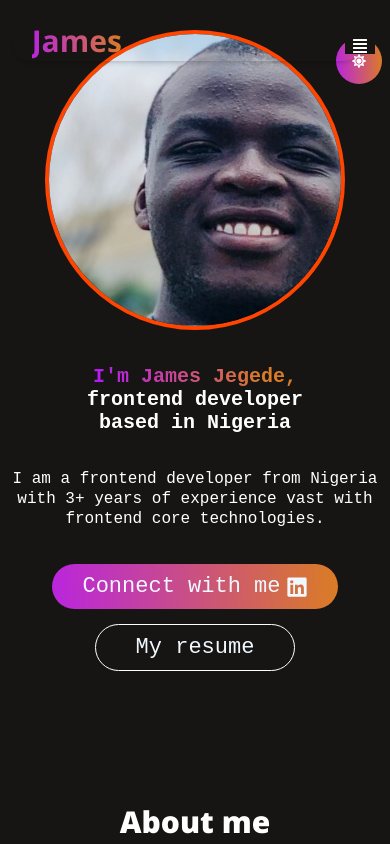
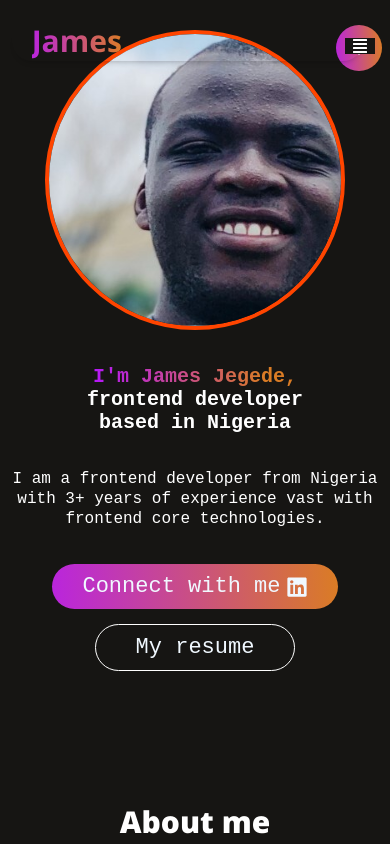
Before and after one commit to jexzyjames/portfolio, a React (Create React App) app: page / in a window 390 px wide. Shown: the top 844 px of the page. Built offline with nearby package versions, Linux system fonts and the light colour scheme.

Commit message:
Refactor App.css for improved styling and layout

```diff
--- a/src/App.css
+++ b/src/App.css
@@ -77,7 +77,7 @@ input[type="number"]::-webkit-inner-spin-button {
     position: fixed;
     right: 0.7%;
     cursor: pointer !important;
-    top: 50px;
+    top: 3%;
     background: linear-gradient(267deg,#da7c25 .36%,#b923e1 102.06%);
     padding: 1rem;
     border-radius: 100%;
@@ -87,14 +87,14 @@ input[type="number"]::-webkit-inner-spin-button {
 }
 @media screen and (max-width:1200px){
     .theme{
-        top:60px;
+        top:3%;
         right:0.5%;
         /* margin-left: 20px; */
     }
 }
 @media screen and (max-width:992px){
     .theme{
-        top:37px;
+        top:3%;
     }
 }
 @media screen and (max-width: 991px){
@@ -114,7 +114,7 @@ input[type="number"]::-webkit-inner-spin-button {
         display: flex;
         justify-content: flex-end;
         position: fixed;
-        top: 38px;
+        top: 3%;
         right:2% ;
         z-index: 120;
         align-items: center;
```
